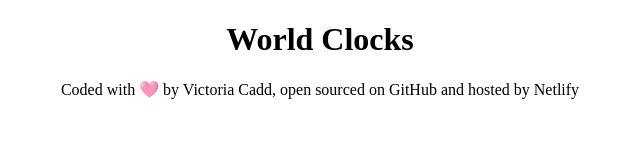
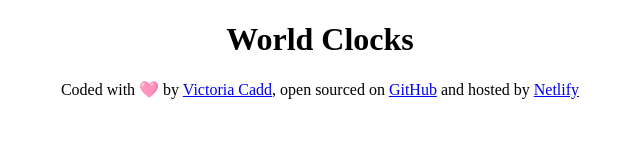
Before and after one commit to vjc1988/world-clock-project, a plain HTML site: page index.html in a window 1280 px wide. Shown: the whole page, without its empty margins (320-960 px from the left). Drawn offline with Linux system fonts and the light colour scheme.

Commit message:
Added links to footer

```diff
--- a/index.html
+++ b/index.html
@@ -9,8 +9,11 @@
   <body>
     <h1>World Clocks</h1>
     <footer>
-      Coded with 🩷 by Victoria Cadd, open sourced on GitHub and hosted by
-      Netlify
+      Coded with 🩷 by <a href="https://github.com/vjc1988">Victoria Cadd</a>,
+      open sourced on
+      <a href="https://github.com/vjc1988/world-clock-project">GitHub</a> and
+      hosted by
+      <a href="https://world-clocks-update.netlify.app">Netlify</a>
     </footer>
   </body>
   <script src="src/index.js"></script>
```
